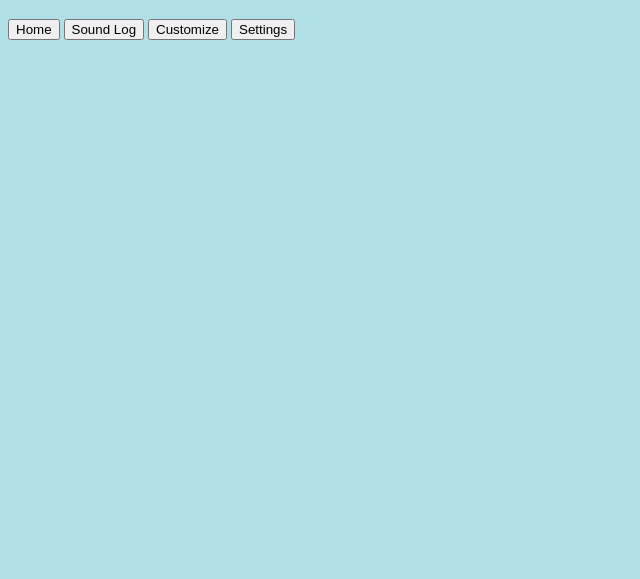
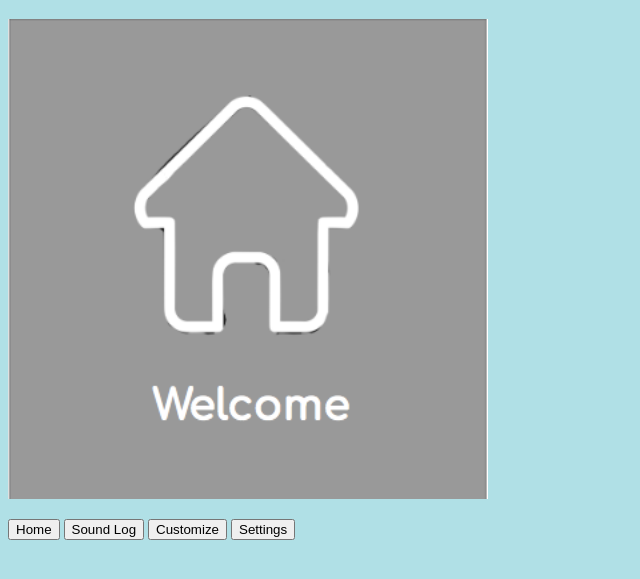
Before and after one commit to NiGereEpps/mercedeswn.github.io, a plain HTML site: page hi_fidelity/home.html in a window 1280 px wide. Shown: the part 61-640 px from the top of the page, without its empty margins (0-640 px from the left). Drawn offline with Linux system fonts and the light colour scheme.

Commit message:
added homescreen image

```diff
--- a/hi_fidelity/home.html
+++ b/hi_fidelity/home.html
@@ -11,7 +11,7 @@
 </head>
 <body>
 <h1>Home</h1>
-
+<img src="home_image.png" style="width:480px;height:480px;">
 <p>
 <button href="home.html"> Home </button>
 <button href="sound_log.html"> Sound Log </button>
```
Also changed, not shown: hi_fidelity/home_image.png (added).
